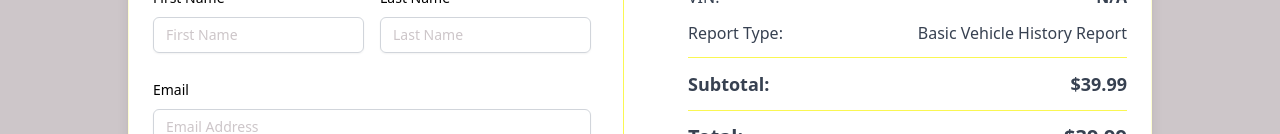
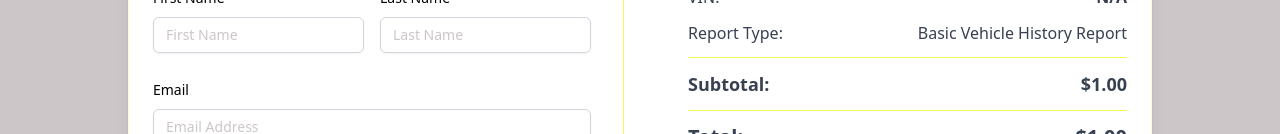
Before and after one commit to Momin-Khan-a11y/cargage-paypal, a Next.js app: page /checkout in a window 1280 px wide. Shown: the part 818-952 px from the top of the page. Built offline with nearby package versions, Linux system fonts and the light colour scheme; no server answers.

Commit message:
Update checkoutForm.tsx

```diff
--- a/src/components/checkoutForm.tsx
+++ b/src/components/checkoutForm.tsx
@@ -32,7 +32,7 @@ const formSchema = z.object({
 })
 
 export function CheckoutForm() {
-  const amount = 39.99;
+  const amount = 1; //39.99
   const [isProcessing, setIsProcessing] = useState(false);
   // const [showPaypal, setShowPaypal] = useState(false);
   const vinParams = useSearchParams();
```
